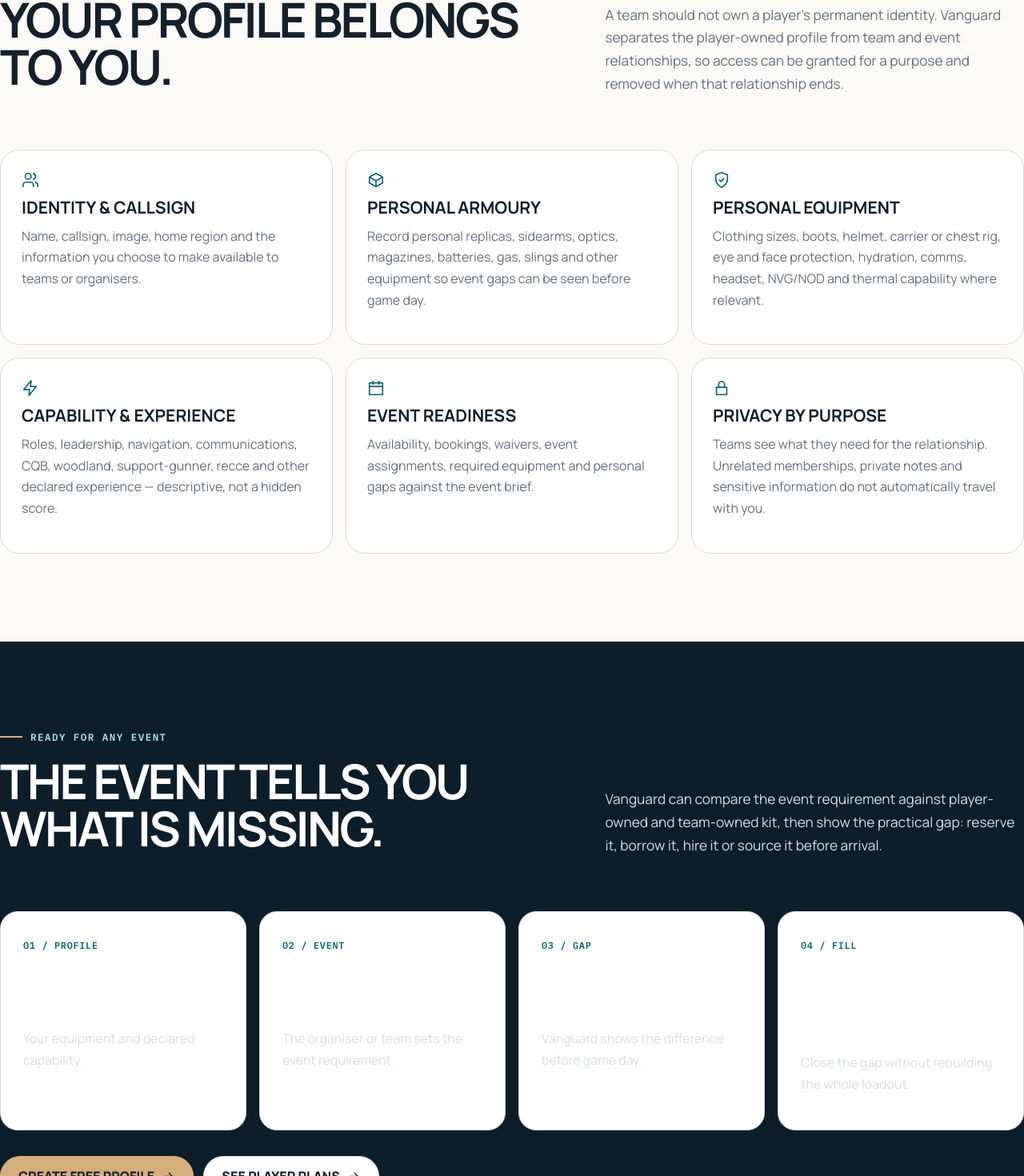
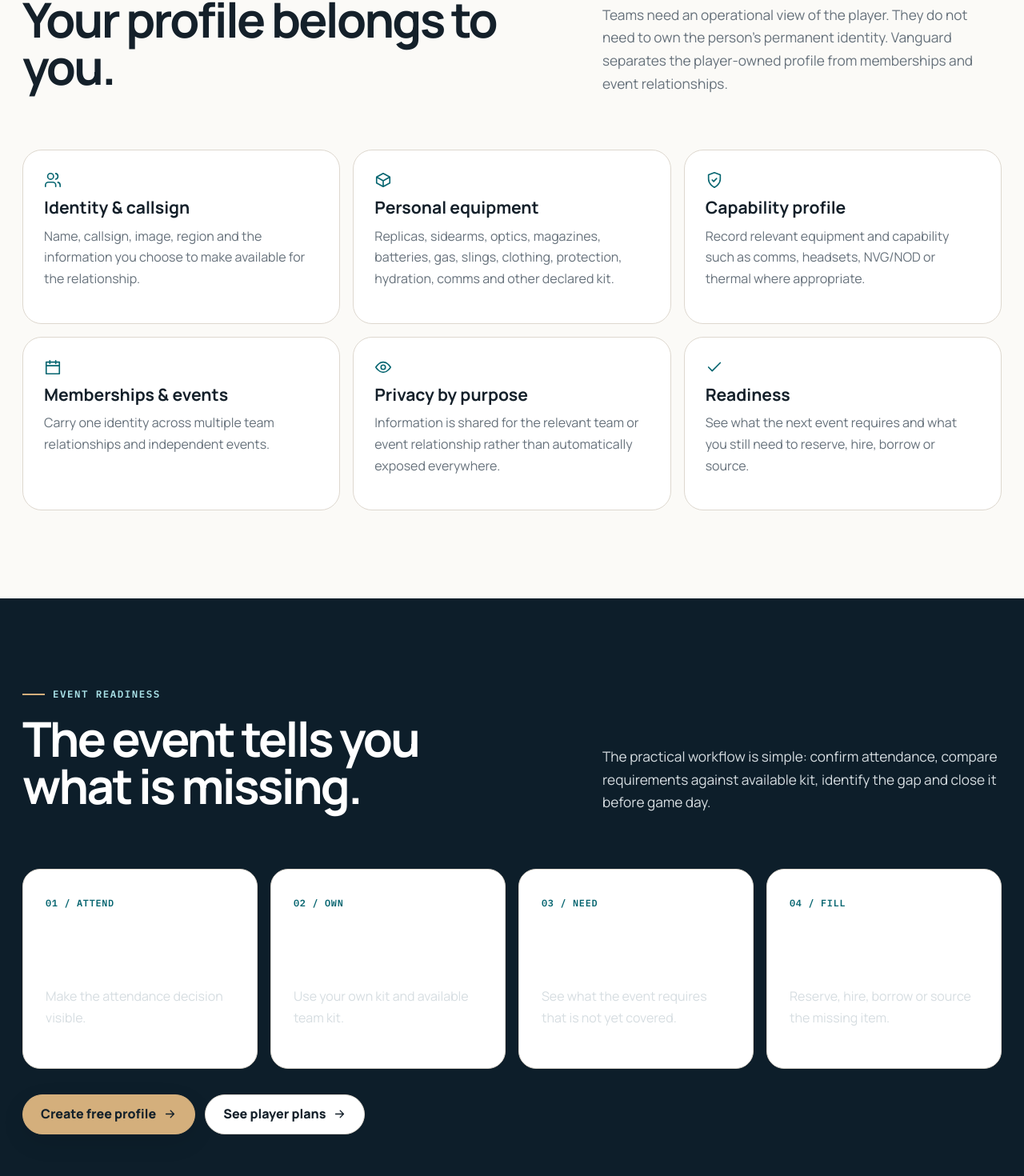
Before and after one commit to ORVIA-Oversight/Vanguard-Tactical-, a Next.js app: page /players in a window 1280 px wide. Shown: the part 933-2403 px from the top of the page at 80% size. Built offline with nearby package versions, Linux system fonts and the light colour scheme.

Commit message:
Rebuild app/players/page.js for Witness-derived Vanguard site

```diff
--- a/app/players/page.js
+++ b/app/players/page.js
@@ -1,33 +1,21 @@
 import {Shell,PageHero,Kicker,Icon,Btn} from '../components';
-const IMG='https://images.pexels.com/photos/20335224/pexels-photo-20335224.jpeg?auto=compress&cs=tinysrgb&w=1600';
-
-export const metadata={title:'Players',description:'Portable Vanguard player profiles, equipment, memberships and event readiness.'};
-
+const IMG='https://images.pexels.com/photos/20335224/pexels-photo-20335224.jpeg?auto=compress&cs=tinysrgb&w=1800';
+export const metadata={title:'Players',description:'Portable Vanguard player identity, kit, memberships, readiness and event history.'};
 export default function Page(){return <Shell>
-  <PageHero kicker="VANGUARD PLAYERS" title="ONE PROFILE. EVERY TEAM. EVERY EVENT." text="Create your Vanguard identity once, then carry your callsign, equipment, memberships, preferences and event history with you instead of rebuilding your profile for every team or organiser." image={IMG} chips={['PORTABLE IDENTITY','PERSONAL KIT','MEMBERSHIPS','EVENT HISTORY','PRIVACY']}/>
-
-  <section className="section">
-    <div className="section-head"><div><Kicker>PLAYER PASSPORT</Kicker><h2>YOUR PROFILE BELONGS TO YOU.</h2></div><p className="section-intro">A team should not own a player's permanent identity. Vanguard separates the player-owned profile from team and event relationships, so access can be granted for a purpose and removed when that relationship ends.</p></div>
-    <div className="content-grid">
-      <div className="content-card"><Icon name="users"/><h3>IDENTITY & CALLSIGN</h3><p>Name, callsign, image, home region and the information you choose to make available to teams or organisers.</p></div>
-      <div className="content-card"><Icon name="box"/><h3>PERSONAL ARMOURY</h3><p>Record personal replicas, sidearms, optics, magazines, batteries, gas, slings and other equipment so event gaps can be seen before game day.</p></div>
-      <div className="content-card"><Icon name="shield"/><h3>PERSONAL EQUIPMENT</h3><p>Clothing sizes, boots, helmet, carrier or chest rig, eye and face protection, hydration, comms, headset, NVG/NOD and thermal capability where relevant.</p></div>
-      <div className="content-card"><Icon name="bolt"/><h3>CAPABILITY & EXPERIENCE</h3><p>Roles, leadership, navigation, communications, CQB, woodland, support-gunner, recce and other declared experience — descriptive, not a hidden score.</p></div>
-      <div className="content-card"><Icon name="calendar"/><h3>EVENT READINESS</h3><p>Availability, bookings, waivers, event assignments, required equipment and personal gaps against the event brief.</p></div>
-      <div className="content-card"><Icon name="lock"/><h3>PRIVACY BY PURPOSE</h3><p>Teams see what they need for the relationship. Unrelated memberships, private notes and sensitive information do not automatically travel with you.</p></div>
-    </div>
-  </section>
-
-  <section className="section section-dark">
-    <div className="section-head"><div><Kicker>READY FOR ANY EVENT</Kicker><h2>THE EVENT TELLS YOU WHAT IS MISSING.</h2></div><p className="section-intro">Vanguard can compare the event requirement against player-owned and team-owned kit, then show the practical gap: reserve it, borrow it, hire it or source it before arrival.</p></div>
-    <div className="steps">
-      <div className="step"><b>01 / PROFILE</b><h3>WHAT YOU OWN</h3><p>Your equipment and declared capability.</p></div>
-      <div className="step"><b>02 / EVENT</b><h3>WHAT IS REQUIRED</h3><p>The organiser or team sets the event requirement.</p></div>
-      <div className="step"><b>03 / GAP</b><h3>WHAT IS MISSING</h3><p>Vanguard shows the difference before game day.</p></div>
-      <div className="step"><b>04 / FILL</b><h3>RESERVE / HIRE / SOURCE</h3><p>Close the gap without rebuilding the whole loadout.</p></div>
-    </div>
-    <div className="actions"><Btn href="/signup">CREATE FREE PROFILE</Btn><Btn href="/pricing" secondary>SEE PLAYER PLANS</Btn></div>
-  </section>
-
-  <section className="band"><h2>YOUR CALLSIGN. YOUR KIT. YOUR HISTORY. YOUR PROFILE.</h2><Btn href="/signup">CREATE PROFILE</Btn></section>
+<PageHero kicker="For players" title="Your profile should travel with you." text="Create your Vanguard identity once, then carry your callsign, equipment, memberships, preferences and event history across teams and events instead of rebuilding yourself every time." image={IMG} chips={['PORTABLE IDENTITY','PERSONAL KIT','MEMBERSHIPS','READINESS','EVENT HISTORY']}/>
+<section className="section"><div className="section-inner"><div className="section-head"><div><Kicker>Player Passport</Kicker><h2>Your profile belongs to you.</h2></div><p className="section-intro">Teams need an operational view of the player. They do not need to own the person's permanent identity. Vanguard separates the player-owned profile from memberships and event relationships.</p></div><div className="content-grid">
+<div className="content-card"><Icon name="users"/><h3>Identity & callsign</h3><p>Name, callsign, image, region and the information you choose to make available for the relationship.</p></div>
+<div className="content-card"><Icon name="box"/><h3>Personal equipment</h3><p>Replicas, sidearms, optics, magazines, batteries, gas, slings, clothing, protection, hydration, comms and other declared kit.</p></div>
+<div className="content-card"><Icon name="shield"/><h3>Capability profile</h3><p>Record relevant equipment and capability such as comms, headsets, NVG/NOD or thermal where appropriate.</p></div>
+<div className="content-card"><Icon name="calendar"/><h3>Memberships & events</h3><p>Carry one identity across multiple team relationships and independent events.</p></div>
+<div className="content-card"><Icon name="eye"/><h3>Privacy by purpose</h3><p>Information is shared for the relevant team or event relationship rather than automatically exposed everywhere.</p></div>
+<div className="content-card"><Icon name="check"/><h3>Readiness</h3><p>See what the next event requires and what you still need to reserve, hire, borrow or source.</p></div>
+</div></div></section>
+<section className="section section-dark"><div className="section-inner"><div className="section-head"><div><Kicker>Event readiness</Kicker><h2>The event tells you what is missing.</h2></div><p className="section-intro">The practical workflow is simple: confirm attendance, compare requirements against available kit, identify the gap and close it before game day.</p></div><div className="steps">
+<div className="step"><b>01 / ATTEND</b><h3>Confirm</h3><p>Make the attendance decision visible.</p></div>
+<div className="step"><b>02 / OWN</b><h3>Compare</h3><p>Use your own kit and available team kit.</p></div>
+<div className="step"><b>03 / NEED</b><h3>Find the gap</h3><p>See what the event requires that is not yet covered.</p></div>
+<div className="step"><b>04 / FILL</b><h3>Resolve</h3><p>Reserve, hire, borrow or source the missing item.</p></div>
+</div><div className="actions"><Btn href="/signup">Create free profile</Btn><Btn href="/pricing" secondary>See player plans</Btn></div></div></section>
+<section className="band"><div className="band-inner"><h2>Your callsign. Your kit. Your history. Your profile.</h2><Btn href="/signup">Create profile</Btn></div></section>
 </Shell>}
```
